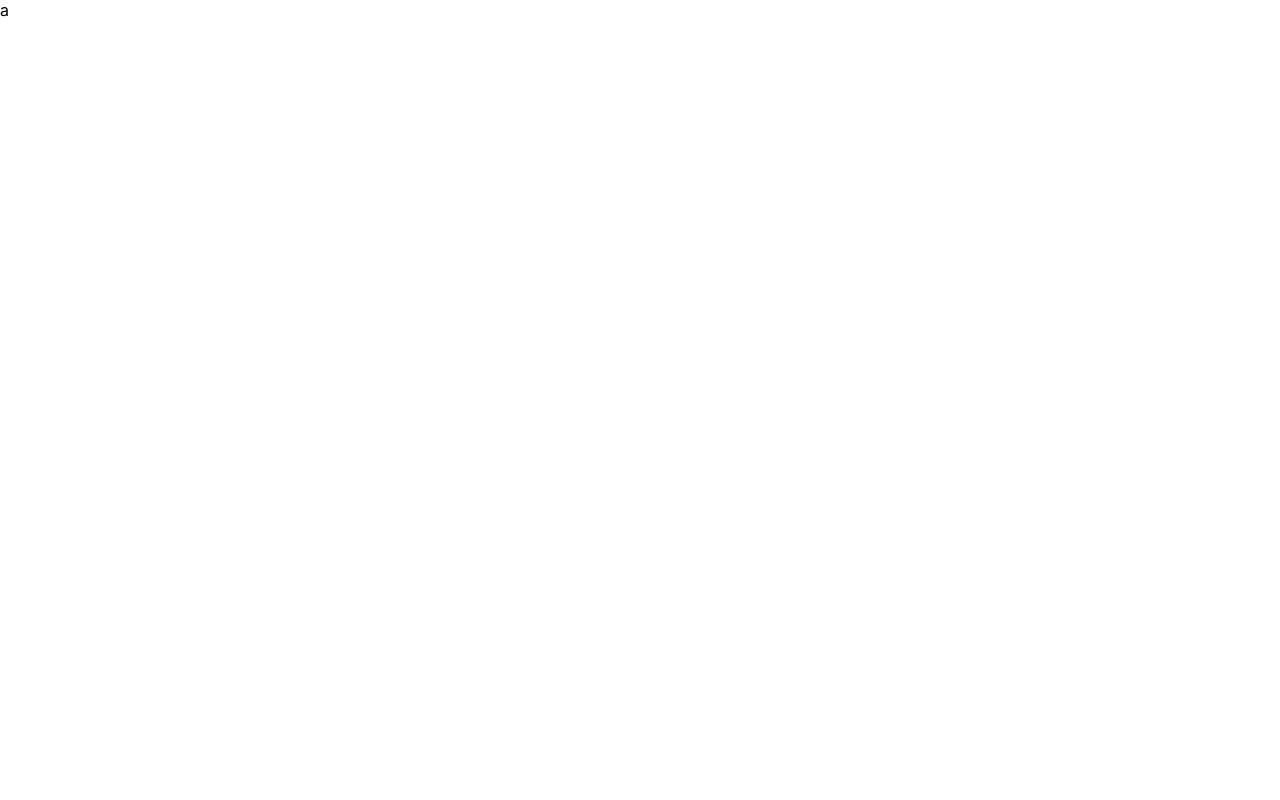
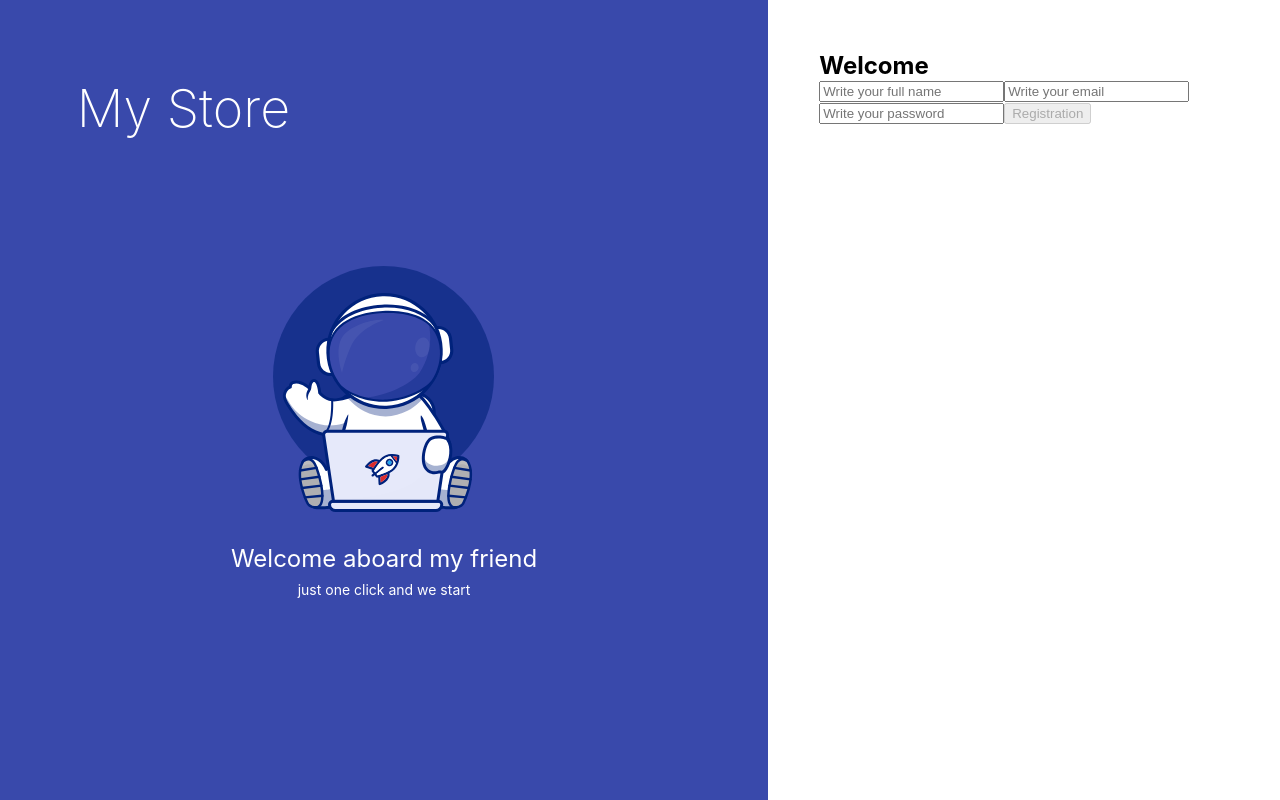
Before and after one commit to Saharij/my_store, a React (Create React App) app: page /sign-up in a window 1280 px wide. Built offline with nearby package versions, Linux system fonts and the light colour scheme.

Commit message:
move SignUp page to it own folder

```diff
--- a/src/pages/Authorization/SignIn/components/SignInForm.jsx
+++ b/src/pages/Authorization/SignIn/components/SignInForm.jsx
@@ -7,7 +7,7 @@ const defaultUser = {
   password: '',
 };
 
-const SignInForm = () => {
+export const SignInForm = () => {
   const [user, setUser] = useState(defaultUser);
   const [error, setError] = useState('');
   const isSubmitDisabled = !user.email || !user.password;
@@ -73,5 +73,3 @@ const SignInForm = () => {
     </>
   );
 };
-
-export default SignInForm;
--- a/src/pages/Authorization/SignIn/index.jsx
+++ b/src/pages/Authorization/SignIn/index.jsx
@@ -1,4 +1,4 @@
-import SignInForm from './components/SignInForm'
+import { SignInForm } from './components/SignInForm'
 import AuthPageTemplate from '../components/AuthPageTemplate';
 
 const SignIn = () => {
--- a/src/pages/Authorization/components/signUp.jsx
+++ b/src/pages/Authorization/SignUp/components/SignUpForm.jsx
@@ -1,6 +1,6 @@
 import { useState } from 'react';
-import { getLocalStorageItem, setLocalStorageItem } from '../../../components/utils/localStorage';
-import { Input } from './inputComponent';
+import { getLocalStorageItem, setLocalStorageItem } from '../../../../components/utils/localStorage';
+import { Input } from '../../components/inputComponent';
 
 const defaultUser = {
   name: '',
@@ -8,7 +8,7 @@ const defaultUser = {
   password: '',
 }
 
-export const SignUp = () => {
+export const SignUpForm = () => {
   const [user, setUser] = useState(defaultUser);
   const [error, setError] = useState('')
   const isSubmitDisabled = !user.name || !user.email || !user.password;
@@ -18,6 +18,8 @@ export const SignUp = () => {
       ...state,
       [name]: value,
     }))
+
+    setError('');
   }
 
   const signUpForm = (event) => {
--- a/src/pages/Authorization/SignUp/index.jsx
+++ b/src/pages/Authorization/SignUp/index.jsx
@@ -1,10 +1,11 @@
-import React from 'react';
+import { SignUpForm } from './components/SignUpForm';
+import AuthPageTemplate from '../components/AuthPageTemplate';
 
 const SignUp = props => {
   return (
-    <div>
-      a
-    </div>
+    <AuthPageTemplate>
+      <SignUpForm />
+    </AuthPageTemplate>
   );
 };
 
```
